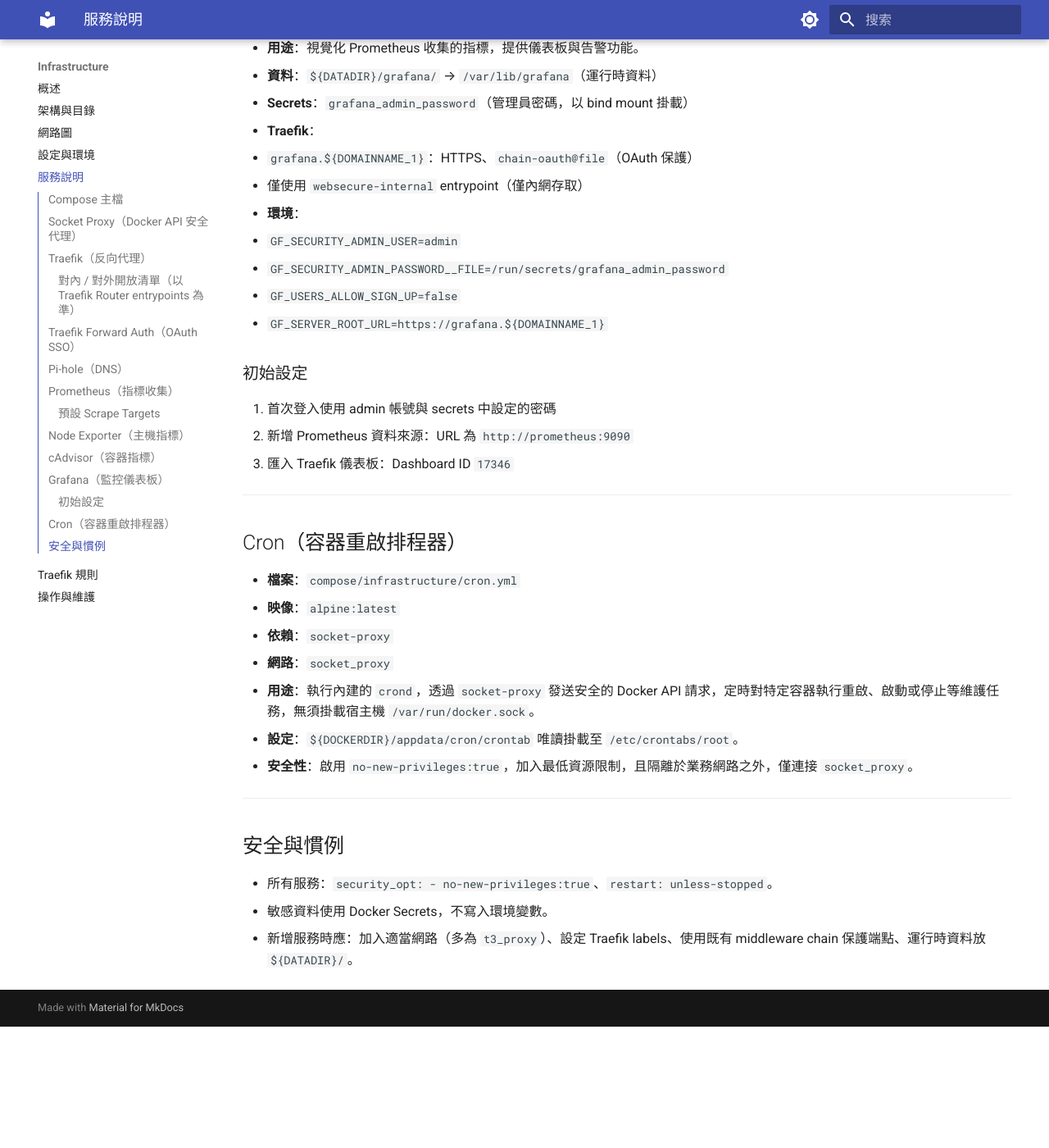
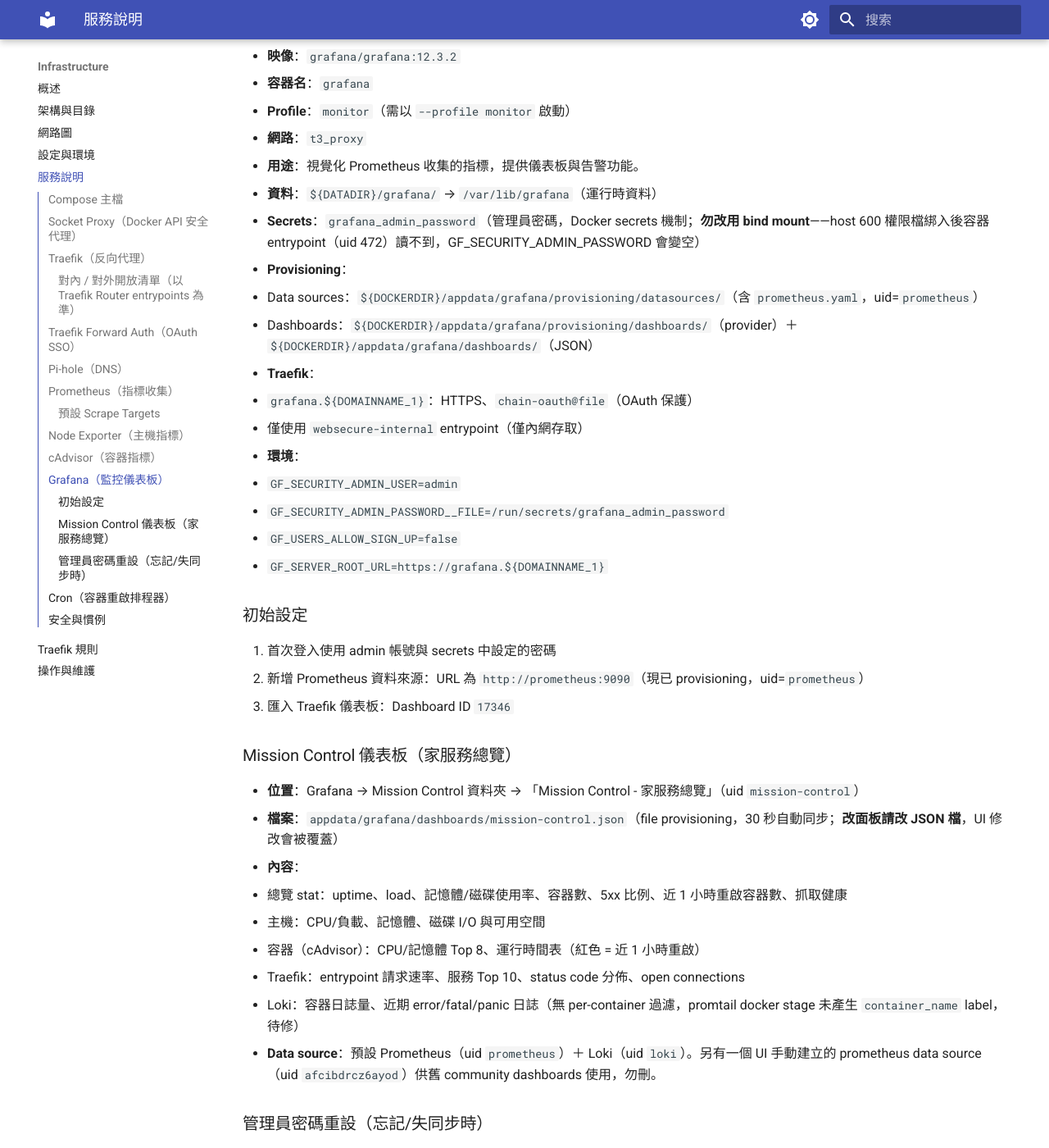
Before and after one commit to novis10813/home-server-setup, an MkDocs documentation site: the page built from docs/infrastructure/services.md, in a window 1280 px wide and 1400 px high, scrolled down 4543 px. Shown: the whole window at 82% size. Built offline with MkDocs 1.6.1 and Material for MkDocs 9.7.7, drawn with Linux system fonts in a browser that asks for light colours; before the commit the page ends 5795 px from its top, so only the background shows below that; some of the changed text lies outside the part shown.

Commit message:
feat(infrastructure/grafana): add Mission Control dashboard
- 26 面板單頁總覽：主機（uptime/load/RAM/disk I/O）、容器
  （CPU/RAM Top 8、運行時間表）、Traefik（流量/5xx/open
  connections）、Loki（日誌量/error 過濾）、Prometheus 抓取健康
- 全部 file provisioning（datasource prometheus + dashboard
  provider，30 秒自動同步），重灌可重現
- node-exporter.yml 註記 netdev 只能見容器介面的原因與
  host TCP drop 未解問題
- docs: services.md 增 Mission Control、密碼重設流程、
  node-exporter 限制；.gitignore 排除 .pi/artifacts/

````diff
--- a/docs/infrastructure/services.md
+++ b/docs/infrastructure/services.md
@@ -93,6 +93,7 @@
 - `traefik:8080` — Traefik 指標（需在 Traefik 啟用 `--metrics.prometheus=true`）
 - `node-exporter:9100` — 主機層級指標（CPU、記憶體、磁碟、網路）
 - `cadvisor:8080` — 容器層級指標
+- `crypto-relay:9090` — Crypto relay 同步指標
 
 ---
 
@@ -110,6 +111,7 @@
   - `/` → `/rootfs:ro`
 - **特殊設定**：`pid: host`（需存取主機 PID namespace）
 - **Port**：9100（僅內部，供 Prometheus 抓取）
+- **已知限制**：netdev collector 只能看到容器自己的介面（`eth0`/`lo`），看不到 host 的 `enp4s0`（bind mount `/proc` 到容器後 `/proc/net` 跟著容器 netns 走）。曾嘗試 `network_mode: host` 迴避，但 host 有一個未解機制會無聲丟棄「容器 → host 未發布 port」的 TCP SYN（無任何 firewall 規則），導致 prometheus 抓不到；詳見 `compose/infrastructure/node-exporter.yml` 註解。解決前，主機網路流量面板不放在 Mission Control。
 
 ---
 
@@ -141,7 +143,10 @@
 - **網路**：`t3_proxy`
 - **用途**：視覺化 Prometheus 收集的指標，提供儀表板與告警功能。
 - **資料**：`${DATADIR}/grafana/` → `/var/lib/grafana`（運行時資料）
-- **Secrets**：`grafana_admin_password`（管理員密碼，以 bind mount 掛載）
+- **Secrets**：`grafana_admin_password`（管理員密碼，Docker secrets 機制；**勿改用 bind mount**——host 600 權限檔綁入後容器 entrypoint（uid 472）讀不到，GF_SECURITY_ADMIN_PASSWORD 會變空）
+- **Provisioning**：
+  - Data sources：`${DOCKERDIR}/appdata/grafana/provisioning/datasources/`（含 `prometheus.yaml`，uid=`prometheus`）
+  - Dashboards：`${DOCKERDIR}/appdata/grafana/provisioning/dashboards/`（provider）＋ `${DOCKERDIR}/appdata/grafana/dashboards/`（JSON）
 - **Traefik**：
   - `grafana.${DOMAINNAME_1}`：HTTPS、`chain-oauth@file`（OAuth 保護）
   - 僅使用 `websecure-internal` entrypoint（僅內網存取）
@@ -154,8 +159,28 @@
 ### 初始設定
 
 1. 首次登入使用 admin 帳號與 secrets 中設定的密碼
-2. 新增 Prometheus 資料來源：URL 為 `http://prometheus:9090`
+2. 新增 Prometheus 資料來源：URL 為 `http://prometheus:9090`（現已 provisioning，uid=`prometheus`）
 3. 匯入 Traefik 儀表板：Dashboard ID `17346`
+
+### Mission Control 儀表板（家服務總覽）
+
+- **位置**：Grafana → Mission Control 資料夾 → 「Mission Control - 家服務總覽」（uid `mission-control`）
+- **檔案**：`appdata/grafana/dashboards/mission-control.json`（file provisioning，30 秒自動同步；**改面板請改 JSON 檔**，UI 修改會被覆蓋）
+- **內容**：
+  - 總覽 stat：uptime、load、記憶體/磁碟使用率、容器數、5xx 比例、近 1 小時重啟容器數、抓取健康
+  - 主機：CPU/負載、記憶體、磁碟 I/O 與可用空間
+  - 容器（cAdvisor）：CPU/記憶體 Top 8、運行時間表（紅色 = 近 1 小時重啟）
+  - Traefik：entrypoint 請求速率、服務 Top 10、status code 分佈、open connections
+  - Loki：容器日誌量、近期 error/fatal/panic 日誌（無 per-container 過濾，promtail docker stage 未產生 `container_name` label，待修）
+- **Data source**：預設 Prometheus（uid `prometheus`）＋ Loki（uid `loki`）。另有一個 UI 手動建立的 prometheus data source（uid `afcibdrcz6ayod`）供舊 community dashboards 使用，勿刪。
+
+### 管理員密碼重設（忘記/失同步時）
+
+```bash
+docker exec grafana /usr/share/grafana/bin/grafana-cli admin reset-admin-password "$(cat /opt/docker/secrets/grafana_admin_password)" /usr/share/grafana
+```
+
+注意：直接改 `grafana.db` 的 bcrypt hash 無效（Grafana 12 用自己的 hash 格式，需經 grafana-cli / UI / API 寫入）。
 
 ---
 
````
Also changed, not shown: 5 other files.
